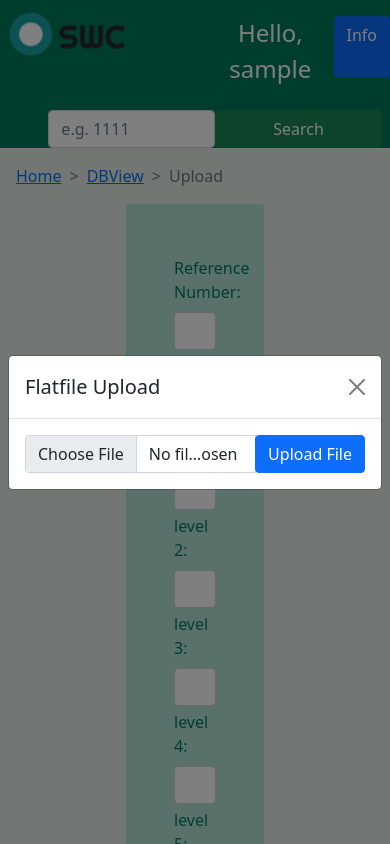
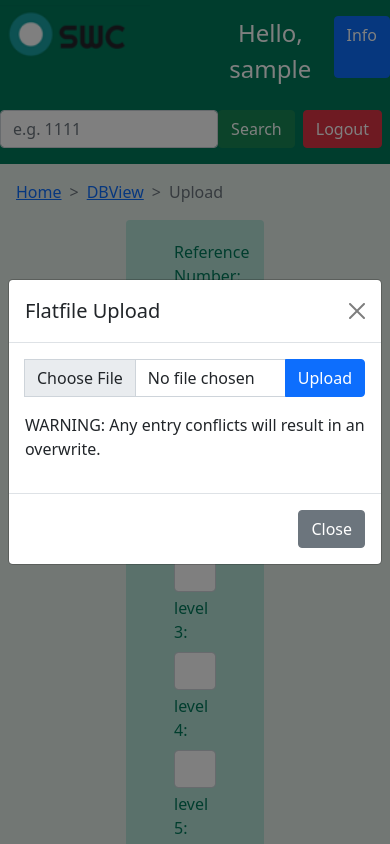
Before and after one commit to mTurner-beepboop/cs30-code-submission, a Django app: page /webapp/add/ in a window 390 px wide, after a click on "Upload File". Run offline with Django 3.2, Linux system fonts and the light colour scheme; the visitor is signed in with stand-in values (Sample User, id 1); some libraries are stand-ins or nearby versions.

Commit message:
Upload file now works.

```diff
--- a/cs30_webapp/templates/webapp/add.html
+++ b/cs30_webapp/templates/webapp/add.html
@@ -14,7 +14,7 @@ Upload
 {% block body_block %}
 
 <div class="row justify-content-center">
-  <div class="col-4 site-colour-light pt-5 px-5 pb-2 rounded site-text-dark">
+  <div class="col-4 site-colour-light pt-3 px-5 pb-2 rounded site-text-dark">
 
 
     <form id="login_form" method="post" action=".">
@@ -22,16 +22,16 @@ Upload
 
       <div>
         <label for="ref_num" class="form-label mt-1">Reference Number:</label>
-        <input type="number" id="ref_num" name="ref_num" class="form-control" maxlength="5" size="4"  min="1" max="99999" value={{ entry.ref_num }} disabled></td>
+        <input type="number" id="ref_num" name="ref_num" class="form-control" maxlength="5" size="4"  min="1" max="99999" value={{ entry.ref_num }} required>
         <label for="scope" class="form-label mt-1">Scope:</label>
-        <select id="scope" name="scope" class="form-control" value={{ entry.navigation_info.scope }}>
+        <select id="scope" name="scope" class="form-control" value={{ entry.navigation_info.scope }} required>
           <option value="Scope 1">Scope 1</option>
           <option value="Scope 2">Scope 2</option>
           <option value="Scope 3">Scope 3</option>
           <option value="Outside of Scopes">Outside of Scopes</option>
         </select
         <label for="level1" class="form-label mt-1">Level 1:</label>
-        <input type="text" id="level1" name="level1" class="form-control" maxlength="30" size="10">
+        <input type="text" id="level1" name="level1" class="form-control" maxlength="30" size="10" required>
         <label for="level2" class="form-label mt-1">level 2:</label>
         <input type="text" id="level2" name="level2" maxlength="30" class="form-control" size="10">
         <label for="level3" class="form-label mt-1">level 3:</label>
@@ -41,24 +41,27 @@ Upload
         <label for="level5" class="form-label mt-1">level 5:</label>
         <input type="text" id="level5" name="level5" maxlength="30" class="form-control" size="10">
         <label for="ef" class="form-label mt-1">EF:</label>
-        <input type="text" id="ef" name="ef" class="form-control" maxlength="30" size="10" max="99999" min="0.000001">
+        <input type="text" id="ef" name="ef" class="form-control" maxlength="30" size="10" max="99999" min="0.000001" required>
         <label for="cu" class="form-label mt-1">CU:</label>
-        <input type="text" id="cu" name="cu" class="form-control" maxlength="30" size="6">
+        <input type="text" id="cu" name="cu" class="form-control" maxlength="30" size="6" required>
         <label for="preference" class="form-label mt-1">Preference:</label>
-        <input type="text" id="preference" class="form-control" name="preference" maxlength="1" size="3" min="1" max ="3">
+        <input type="text" id="preference" class="form-control" name="preference" maxlength="1" size="3" min="1" max ="2" required>
         <label for="source" class="form-label mt-1">Source:</label>
-        <input type="text" id="source" class="form-control" name="source" maxlength="9" size="7">
+        <input type="text" id="source" class="form-control" name="source" maxlength="9" size="7" required>
 
       </div>
+      {{ upload_form.errors }}
 
+      {{ file_form.errors }}
 
       {% for message in messages %}
         {{ message }}
       {% endfor %}
 
-      <button type="submit" class="btn btn-primary" type="submit"><i class="bi bi-save2-fill"></i> Save </button>
-      <a type="button" class="btn btn-warning" data-bs-toggle="modal" data-bs-target="#idUpload"> Upload File </a>
-
+      <div class="d-flex justify-content-between">
+        <button name="save" type="submit" class="btn btn-primary mt-3 mb-2" type="submit"><i class="bi bi-save2-fill"></i>Save</button>
+        <a type="button" class="btn btn-warning mt-3 mb-2" data-bs-toggle="modal" data-bs-target="#idUpload"> Upload File </a>
+      </div>
     </form>
   </div>
 </div>
@@ -73,12 +76,19 @@ Upload
         <button type="button" class="btn-close" data-bs-dismiss="modal" aria-label="Close"></button>
       </div>
       <div class="modal-body">
-        <div class="input-group">
-          <input type="file" class="form-control" id="inputGroupFile04" aria-describedby="inputGroupFileAddon04" aria-label="Upload">
-          <form id="file_form" method="post" action="{% url 'webapp:home' %}" enctype="multipart/form-data">
-            <button type="submit" class="btn btn-primary" id="inputGroupFileAddon04">Upload File</button>
-          </form>
-        </div>
+        <form method="post" enctype="multipart/form-data">
+          <div class="input-group">
+            {% csrf_token %}
+            <input type="file" name="uploadfile" class="form-control" id="inputGroupFile04" aria-describedby="inputGroupFileAddon04" aria-label="Upload">
+            <button name="upload" type="submit" class="btn btn-primary" id="inputGroupFileAddon04">Upload</button>
+          </div>
+        </form>
+        <p class="mt-3">
+          WARNING: Any entry conflicts will result in an overwrite.
+        </p>
+      </div>
+      <div class="modal-footer">
+        <button type="button" class="btn btn-secondary" data-bs-dismiss="modal">Close</button>
       </div>
     </div>
   </div>
--- a/cs30_webapp/templates/webapp/base.html
+++ b/cs30_webapp/templates/webapp/base.html
@@ -43,10 +43,11 @@
         </div>
         <div class="modal-body">
           <p>
-			This is the database management system for the carbon footprint calculation and visualisation suite made in collaboration with Team 29 and 30. On this end we expect you to access the data directly, to update any data that's outdated, add new data and remove old. This webapp also contains the API used on Team 29's end to connect securely to the database which is currently hosted on mongodb's ATLAS cloud service while the app is being developed, we expect that you will want to change this, maybe to run on your own servers, so we have indicated code that will need to be changed.
+			         This is the database management system for the carbon footprint calculation and visualisation suite made in collaboration with Team 29 and 30. On this end we expect you to access the data directly, to update any data that's outdated, add new data and remove old. This webapp also contains the API used on Team 29's end to connect securely to the database which is currently hosted on mongodb's ATLAS cloud service while the app is being developed, we expect that you will want to change this, maybe to run on your own servers, so we have indicated code that will need to be changed.
           </p>
-		  <p>
-			Information on how to use the API can be found in the API readme.md, or <a href="{% url 'api:home' %}">here</a> at the API endpoint homepage.
+		      <p>
+			         Information on how to use the API can be found in the API readme.md, or <a href="{% url 'api:home' %}">here</a> at the API endpoint homepage.
+          </p>
         </div>
         <div class="modal-footer">
           <button type="button" class="btn btn-success" data-bs-dismiss="modal"> Ok, thanks! </button>
@@ -55,13 +56,14 @@
     </div>
   </div>
 
-  <div class="col d-flex justify-content-end mt-3 ">
-    <form>
-      <div class="row mx-2">
-        <input class="form-control col" type="search" id="search" placeholder="e.g. 1111" aria-label="search">
-        <button class="btn btn-success col " type="submit" > Search </button>
-      </div>
-    </form>
+  <div class="col d-flex justify-content-end mt-3 mb-3">
+        <form class="d-flex" action="edit/">
+          <input class="form-control" type="search" id="search" placeholder="e.g. 1111" aria-label="search">
+          <button id="dosearch" class="btn btn-success col" type="submit"> Search </button>
+        </form>
+        <form class="d-flex">
+          <button class="btn btn-danger mx-2" type="submit" href="{% url 'webapp:logout' %}" > Logout </button>
+        </form>
   </div>
 
   {% endif %}
--- a/cs30_webapp/templates/webapp/dbview.html
+++ b/cs30_webapp/templates/webapp/dbview.html
@@ -13,8 +13,8 @@ DBView
 
 {% block body_block %}
 <div class="row justify-content-end mb-2 sticky-top">
-  <div class="col-md-auto site-colour-light py-2 px-1 rounded ">
-    <a type="button" class="btn btn-primary mx-2" href="{% url 'webapp:add' %}"> Upload </a>
+  <div class="col-md-auto site-colour-light py-2 px-2 rounded ">
+    <a type="button" class="btn btn-primary" href="{% url 'webapp:add' %}"> Upload </a>
   </div>
 </div>
 <div style='display: grid; text-align: center; background-color: #E5EEE9'>
--- a/cs30_webapp/templates/webapp/home.html
+++ b/cs30_webapp/templates/webapp/home.html
@@ -28,7 +28,7 @@ Home
               <a class="btn button-menu" href="{% url 'admin:index' %}">Admin</a>
             {% endif %}
 
-            <a class="btn button-menu" href="{% url 'webapp:dbview' %}">Viewdb</a>
+            <a class="btn button-menu" href="{% url 'webapp:dbview' %}">View DB</a>
             <a class="btn button-menu" href="{% url 'webapp:add' %}">Upload</a>
             <a class="btn button-menu" href="{% url 'webapp:logout' %}">Logout</a>
 
--- a/cs30_webapp/templates/webapp/login.html
+++ b/cs30_webapp/templates/webapp/login.html
@@ -19,15 +19,9 @@ Login
 
       <label for="username" class="form-label mt-1">Username:</label>
       <input type="text" name="username" id="username" class="form-control" aria-describedby="username" required autofocus>
-      <div id="username" class="form-text">
-        <!--This space is for help comments eg "Usernames must contain uppercase letter" etc -->
-      </div>
 
       <label for="password" class="form-label mt-1">Password:</label>
       <input type="password" name="password" id="password" class="form-control" aria-describedby="password" required>
-      <div id="password" class="form-text">
-        <!--This space is for help comments eg "Usernames must contain uppercase letter" etc -->
-      </div>
 
       <div>
 
--- a/cs30_webapp/templates/webapp/register.html
+++ b/cs30_webapp/templates/webapp/register.html
@@ -30,9 +30,6 @@ Sign Up
 
         {% else %}
           <input type="password" name="password" id="{{ field.label }}" class="form-control" aria-describedby="{{ field.label }}HelpBlock" required>
-          <div id="{{ field.label }}HelpBlock" class="form-text pb-2">
-            <!--This space is for help comments eg "Usernames must contain uppercase letter" etc -->
-          </div>
 
         {% endif %}
 
--- a/cs30_webapp/webapp/forms.py
+++ b/cs30_webapp/webapp/forms.py
@@ -23,14 +23,14 @@ class UserForm(forms.ModelForm):
 #Examin if the constraints here are correct, and ensure they are also correct in edit.html
 class EditForm(forms.Form):
     scope = forms.ChoiceField(choices = SCOPE_CHOICES)
-    level1 = forms.CharField(max_length = 30, min_length = 1)
+    level1 = forms.CharField(max_length = 30, min_length = 1, required=False)
     level2 = forms.CharField(max_length = 30, min_length = 1, required=False)
     level3 = forms.CharField(max_length = 30, min_length = 1, required=False)
     level4 = forms.CharField(max_length = 30, min_length = 1, required=False)
     level5 = forms.CharField(max_length = 30, min_length = 1, required=False)
     ef = forms.FloatField(max_value = 99999, min_value = 0.000001)
     cu = forms.CharField(max_length = 30)
-    preference =  forms.IntegerField(min_value = 0, max_value=3)
+    preference =  forms.IntegerField(min_value = 0, max_value=2)
     source = forms.CharField(max_length = 30)
 
 class UploadForm(forms.Form):
@@ -43,8 +43,5 @@ class UploadForm(forms.Form):
     level5 = forms.CharField(max_length = 30, min_length = 1, required=False)
     ef = forms.FloatField(max_value = 99999, min_value = 0)
     cu = forms.CharField(max_length = 30)
-    preference =  forms.IntegerField(min_value = 0, max_value=3)
+    preference =  forms.IntegerField(min_value = 0, max_value=2)
     source = forms.CharField(max_length = 30)
-
-class UploadFlatFileForm(forms.Form):
-    title = forms.forms.FileField()
--- a/cs30_webapp/webapp/views.py
+++ b/cs30_webapp/webapp/views.py
@@ -1,6 +1,6 @@
 from django.shortcuts import render
 from django.http import HttpResponse
-from webapp.forms import UserForm, UploadFlatFileForm, EditForm, UploadForm
+from webapp.forms import UserForm, EditForm, UploadForm
 from django.contrib.auth import authenticate, login
 from django.http import HttpResponseRedirect, HttpResponse
 from django.contrib.auth.decorators import login_required
@@ -30,7 +30,7 @@ def edit(request, refnum):
 
             edit = {
                         'ref_num':refnum,
-                        # While lvels cannot be edited currently, I'm leaving this in as an example.
+                        # While levels cannot be edited currently, I'm leaving this in as an example.
                         'navigation_info':{
                             'scope':request.POST.get('scope'),
                             'level1':request.POST.get('level1'),
@@ -50,85 +50,106 @@ def edit(request, refnum):
                             }
                     }
 
+                    #onClick="window.location.reload()"
             try_edit = requests.put('http://cs30.herokuapp.com/api/carbon/' + refnum, json=edit)
 
-            if(try_edit == '200'):
-                messages.success(request, 'Edit successful!')
-                return render(request, 'webapp/edit.html', context={'edit_form': edit_form,'entry':entry})
-            else:
-                messages.error(request, 'Edit unsuccessful, please check edits are valid and try again.')
-                return render(request, 'webapp/edit.html', context={'edit_form': edit_form,'entry':entry})
-
+            messages.success(request, 'Edit successful!')
+            return redirect(reverse('webapp:edit', kwargs={'refnum':refnum}))
 
         else:
             messages.error(request, 'Edit unsuccessful, please check edits are valid and try again.')
+            return redirect(reverse('webapp:edit', kwargs={'refnum':refnum}))
     else:
         edit_form = EditForm()
+
     return render(request, 'webapp/edit.html', context={'edit_form': edit_form,'entry':entry})
 
+
+
+from openpyxl import load_workbook
 
 @login_required
 def add(request):
 
     if request.method == 'POST':
-        upload_form = UploadForm(request.POST)
-        if upload_form.is_valid():
 
-            refnum = request.POST.get('ref_num')
-            upload = {
-                        'ref_num':int(refnum),
-                        'navigation_info':{
-                            'scope':request.POST.get('scope'),
-                            'level1':request.POST.get('level1'),
-                            'level2':request.POST.get('level2'),
-                            'level3':request.POST.get('level3'),
-                            'level4':request.POST.get('level4'),
-                            'level5':request.POST.get('level5')
-                            },
-                        'calculation_info':{
-                            'ef':float(request.POST.get('ef')),
-                            'cu':request.POST.get('cu')
-                            },
-                        'other_info':{
-                            'last_update':(datetime.datetime.now(tz=None)).__str__(),
-                            'preference':int(request.POST.get('preference')),
-                            'source':request.POST.get('source')
-                            }
-                    }
+        if 'upload' in request.POST:
+            upload_form = UploadForm()
+            test = str(request.FILES['uploadfile'])
+            wb = load_workbook(request.FILES['uploadfile'])
+            ws = wb.active
 
-            for key, value in upload['navigation_info'].items():
-                if value == '':
-                    upload['navigation_info'][key] = None
+            for idx, row in enumerate(ws.iter_rows()):
+                if idx == 0 or idx == 1:
+                    continue
+                else:
+                    if ws.cell(row = idx, column = 1).value == None:
+                        break
+                    else:
+                        edit = {
+                                    'ref_num':ws.cell(row = idx+1, column = 1).value,
+                                    'navigation_info':{
+                                        'scope':ws.cell(row = idx+1, column = 2).value,
+                                        'level1':ws.cell(row = idx+1, column = 3).value,
+                                        'level2':ws.cell(row = idx+1, column = 4).value,
+                                        'level3':ws.cell(row = idx+1, column = 5).value,
+                                        'level4':ws.cell(row = idx+1, column = 6).value,
+                                        'level5':ws.cell(row = idx+1, column = 7).value
+                                        },
+                                    'calculation_info':{
+                                        'ef':ws.cell(row = idx+1, column = 10).value,
+                                        'cu':ws.cell(row = idx+1, column = 9).value
+                                        },
+                                    'other_info':{
+                                        'last_update':(ws.cell(row = idx+1, column = 12).value).__str__(),
+                                        'preference':ws.cell(row = idx+1, column = 11).value,
+                                        'source':ws.cell(row = idx+1, column = 8).value
+                                        }
+                                }
+                        try_upload = requests.post('https://cs30.herokuapp.com/api/carbon', json=edit)
 
-            try_upload = requests.post('https://cs30.herokuapp.com/api/carbon', json=upload)
-            print(upload)
-            print(try_upload)
+            messages.success(request, 'Upload successful!')
+            return render(request, 'webapp/add.html', context={'upload_form': upload_form})
 
-            if(try_upload == '201'):
+        elif 'save' in request.POST:
+            upload_form = UploadForm(request.POST)
+            if upload_form.is_valid():
+                refnum = request.POST.get('ref_num')
+                upload = {
+                            'ref_num':int(refnum),
+                            'navigation_info':{
+                                'scope':request.POST.get('scope'),
+                                'level1':request.POST.get('Level1'),
+                                'level2':request.POST.get('Level2'),
+                                'level3':request.POST.get('Level3'),
+                                'level4':request.POST.get('Level4'),
+                                'level5':request.POST.get('Level5')
+                                },
+                            'calculation_info':{
+                                'ef':float(request.POST.get('ef')),
+                                'cu':request.POST.get('cu')
+                                },
+                            'other_info':{
+                                'last_update':(datetime.datetime.now(tz=None)).__str__(),
+                                'preference':int(request.POST.get('preference')),
+                                'source':request.POST.get('source')
+                                }
+                        }
+
+                for key, value in upload['navigation_info'].items():
+                    if value == '':
+                        upload['navigation_info'][key] = None
+
+                try_upload = requests.post('https://cs30.herokuapp.com/api/carbon', json=upload)
+
                 messages.success(request, 'Upload successful!')
                 return render(request, 'webapp/add.html', context={'upload_form': upload_form})
+
             else:
-                messages.error(request, 'Upload unsuccessful, please check values are valid and try again.')
-                return render(request, 'webapp/add.html', context={'upload_form': upload_form})
+                messages.error(request, 'Upload unsuccessful, please check inputs are valid and try again.')
 
-        else:
-            messages.error(request, 'Ppload unsuccessful, please check uploads are valid and try again.')
     else:
         upload_form = UploadForm()
-
-    # if request.method == 'POST':
-    #     file_form = UploadFlatFileForm(request.POST, request.FILES)
-    #
-    #     if file_form.is_valid():
-    #         #do nothing for Now
-    #         #Should check if upload successful then display one of these messages.
-    #         messages.success(request, 'Upload successful!')
-    #         messages.error(request, 'Upload unsuccessful, please check file format/filetype and try again.')
-    #         return redirect(reverse('webapp:add'))
-    # else:
-    #     file_form = UploadFlatFileForm()
-
-
 
     return render(request, 'webapp/add.html', context={'upload_form': upload_form})
 
```
Also changed, not shown: cs30_webapp/templates/webapp/edit.html (+8 -7 lines), 1 other file.
